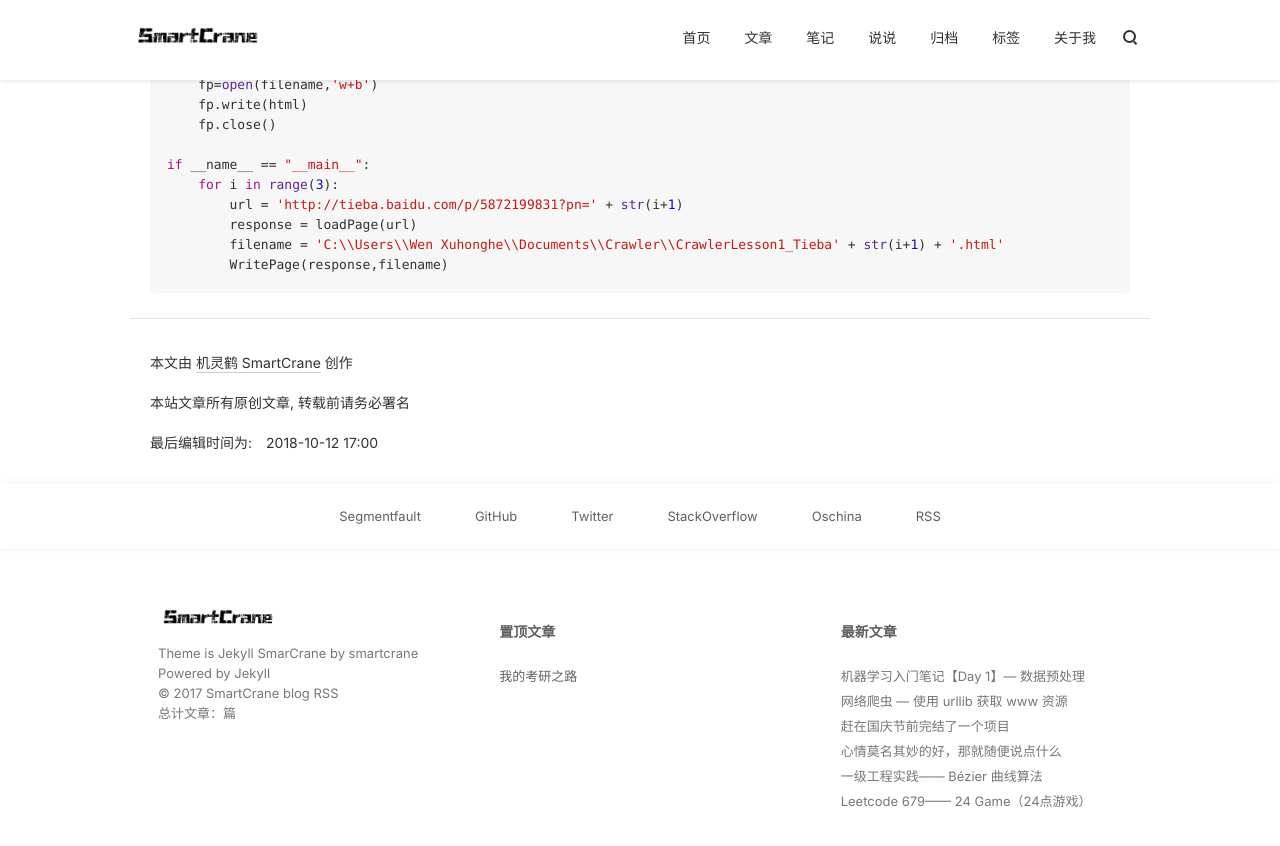
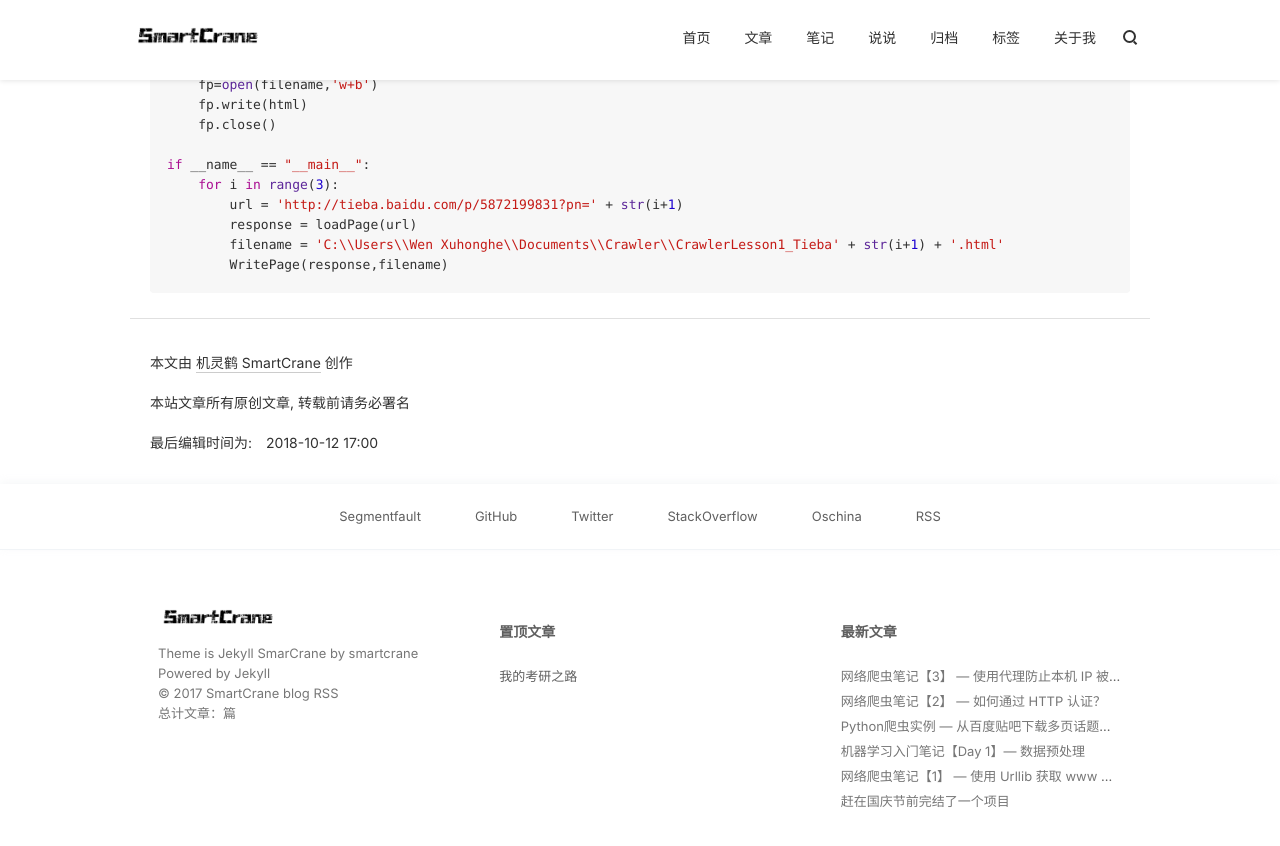
Before and after one commit to smartcrane2/smartcrane2.github.io, a Jekyll site: the page built from _posts/Crawler/2018-10-12-Crawler_1.md, in a window 1280 px wide and 900 px high, scrolled down 7396 px. Shown: the top 846 px of the window. Built offline with Jekyll 4.4.1, drawn with Linux system fonts in a browser that asks for light colours; nearby versions of some CDN libraries; comment, search, counter and statistics services are not loaded; some of the changed lines change nothing that is shown; some of the changed text lies outside the part shown.

Commit message:
upload three crawler notes

````diff
--- a/_posts/Crawler/2018-10-12-Crawler_1.md
+++ b/_posts/Crawler/2018-10-12-Crawler_1.md
@@ -1,7 +1,7 @@
 ---
 layout: blog
 note: true
-title:  "网络爬虫 — 使用 urllib 获取 www 资源"
+title:  "网络爬虫笔记【1】 — 使用 Urllib 获取 www 资源"
 tags:
 - 网络爬虫
 - python
--- /dev/null
+++ b/_posts/Crawler/2018-10-17-Crawler_BaiduTieba.md
@@ -0,0 +1,101 @@
+---
+layout: blog
+note: true
+title:  "Python爬虫实例 — 从百度贴吧下载多页话题内容"
+tags:
+- 网络爬虫
+- python
+background: blue
+background-image: http://pf6qvqv35.bkt.clouddn.com/CrawlerCrawlerCoverpage.jpg
+date:   2018-10-17 21:31
+category: 网络爬虫
+---
+
+上周网络爬虫课程中，留了一个实践：从百度贴吧下载多页话题内容。我完成的是从贴吧中一个帖子中爬取多页内容，与老师题目要求的从贴吧中爬取多页话题还是有一定区别的，况且，在老师讲评之后，我瞬间就发现了自己跟老师代码之间的差距了，我在代码书写上还是存在很多不规范不严谨的地方，而且也没有体现出面向对象的思想，所以，重新将这个题目做一遍，学习一下大佬是怎么写的。
+
+## 实例：从百度贴吧下载多页话题内容
+先了解一下百度贴吧 （ [http://tieba.baidu.com/f?](http://tieba.baidu.com/f?)）我们定义几个函数：
+* loadPage(url) 用于获取网页
+* writePage(html,filename) 用于将已获得的网页存储为本地文件
+* tiebaCrawler(url,beginpPage,endPage,keyword)用于调度，提供需要抓取的页面URLs
+* main：程序主控模块，完成基本命令行交互接口
+
+
+```python
+import urllib.request
+import urllib.parse
+
+def loadPage(url):
+    '''
+        Function: Fetching url and accessing the webpage content
+        url: the wanted webpage url
+    '''
+    headers = {
+            'Accept': 'text/html',
+            'User-Agent': 'Mozilla/5.0 (Windows NT 10.0; WOW64) AppleWebKit/537.36 (KHTML, like Gecko) Chrome/68.0.3440.106 Safari/537.36',
+    }
+    print('To send HTTP request to %s ' % url)
+    request = urllib.request.Request(url, headers=headers)
+
+    return urllib.request.urlopen(request).read().decode('utf-8')
+
+def writePage(html, filename):
+    '''
+        Function : To write the content of html into a local file
+        html : The response content
+        filename : the local filename to be used stored the response
+    '''
+    print('To write html into a local file %s ...' % filename)
+    with open(filename, 'w', encoding='utf-8') as f:
+        f.write(str(html))
+    print('Work done!')
+    print('---'*10)
+
+def tiebaCrawler(url, beginPage, endPage, keyword):
+    '''
+        Function: The scheduler of crawler, is used to access every wanted url in turns
+        url: the url of tieba's webpage
+        beginPage: initial page
+        endPage: end page
+        keyword: the wanted keyword
+    '''
+    for page in range(beginPage,endPage+1):
+        pn = (page - 1) * 50
+        queryurl = url + '&pn=' + str(pn)
+        filename = keyword + str(page) + '_tieba.html'
+        writePage(loadPage(queryurl), filename)
+
+
+if __name__ == '__main__':
+    kw = input('Please input the wanted tieba\'s name:')
+    beginPage = int(input('The beginning page number:'))
+    endPage = int(input('The ending page number:'))
+
+    # 百度贴吧查询 url 例子：http://tieba.baidu.com/f?ie=utf-8&kw=%E8%B5%B5%E4%B8%BD%E9%A2%96&red_tag=m2239217474
+    url = 'http://tieba.baidu.com/f?ie=utf-8&'
+    key = urllib.parse.urlencode({'kw':kw})
+    queryurl = url + key
+
+    tiebaCrawler(queryurl, beginPage, endPage, kw)
+```
+
+    Please input the wanted tieba's name:赵丽颖
+    The beginning page number:1
+    The ending page number:3
+    To send HTTP request to http://tieba.baidu.com/f?ie=utf-8&kw=%E8%B5%B5%E4%B8%BD%E9%A2%96&pn=0
+    To write html into a local file 赵丽颖1_tieba.html ...
+    Work done!
+    ------------------------------
+    To send HTTP request to http://tieba.baidu.com/f?ie=utf-8&kw=%E8%B5%B5%E4%B8%BD%E9%A2%96&pn=50
+    To write html into a local file 赵丽颖2_tieba.html ...
+    Work done!
+    ------------------------------
+    To send HTTP request to http://tieba.baidu.com/f?ie=utf-8&kw=%E8%B5%B5%E4%B8%BD%E9%A2%96&pn=100
+    To write html into a local file 赵丽颖3_tieba.html ...
+    Work done!
+    ------------------------------
+
+
+## 心得收获
+1. 将功能尽量拆分开来，每个函数只做一件事儿，控制好函数的输入和输出，体现面向对象的思想。
+2. 每个函数都要写备注（格式如上文代码中），讲清楚两件事，a.函数是做什么用的？b.函数的参数各表示什么？交代清楚了这些，不仅可以大大增加代码的可读性，还可以督促自己规范代码。
--- /dev/null
+++ b/_posts/Crawler/2018-10-18-Crawler_2.md
@@ -0,0 +1,230 @@
+---
+layout: blog
+note: true
+title:  "网络爬虫笔记【2】 — 如何通过 HTTP 认证？"
+tags:
+- 网络爬虫
+- python
+background: blue
+background-image: http://pf6qvqv35.bkt.clouddn.com/CrawlerCrawlerCoverpage.jpg
+date:   2018-10-18 15:31
+category: 网络爬虫
+---
+
+登陆网页前遇到的要求输入用户名和密码的程序，通常称为身份认证程序。HTTP 认证可以保护一个作用域（成为一个 realm）内的资源不受非法访问。当一个请求要求取得受保护的资源时，网页服务器回应一个 401 Unauthorized error 错误码。这个回应包含了一个指定验证方法和领域的 WWW-Authenticate 头信息。把这个领域想象成一个存储着用户名和密码的数据库，它将被用来标识受保护资源的有效用户。比如网站使用 http basic auth 时，尝试访问该网站上标识为 “Private Files”的资源，服务器相应可能是：WWW-Authenticate：Basic realm = "Private Files"。
+
+HTTP 规范中定义了两种认证模式：Basic Auth 和 Digest Auth，认证的基本过程是：
+    * Basic Auth
+        1. 客户请求访问网页
+        2. 服务器返回 401 错误，要求认证。
+        3. 客户端重新提交请求并附以认证信息，这部分信息将被编码；
+        4. 服务器检查信息，通过则以正常服务页面，否则返回 401 错误
+    * Digest Auth （使用 MD5 散列算法处理密钥）
+        1. 客户发送请求
+        2. 收到一个 401 消息，包含一个 Challenge 和一个 Nonce
+        3. 客户将用户名密码和 401 消息返回的 challenge 一起 MD5 加密后传给服务器
+        4. 服务器检查是否合法。
+***
+
+### 1. 掌握自定义 Opener 的方法
+urllib.request.urlopen() 调用了 HTTPHandler 来处理`无错误的 HTTP 请求`，它的功能是有限的。对于 urllib.request.urlopen() 不支持的功能，我们可以通过自己定义 opener，调用其它 Handler 实现。 urllib 中的 opener 都是 urllib.request.OpenerDirector 类的实例。OpenerDirector 类管理着 Handler 对象集合，这些 Handlers 完成实际的 http 请求工作，每个 Handler 实现了一种特定协议或选项内容。OpenerDirector 作为一个组合型对象，调用各种 Handlers 打开请求的 URL。例如：HTTPHandler 执行 HTTP GET 和 POST 请求，处理无错误返回；HTTPRedirectHandler 自动处理 HTTP 301、302、303 和 307 的重定型错误；HTTPDigestAuthHandler 处理 digest 认证。
+
+自定义的 Opener 对象都由 OpenerDirector 加载不同的 Handler 来生成。
+
+自定义 opener 需要先初始化一个 OpenerDirector，使用 build_opener 方法实现，这是一个使用调用单一函数调用多个 Handlers 生成 opener 实例的方法。
+install_opener 可以用于生成一个 opener 对象，形成全局默认的opener，这时再次使用 urlopen 时，不再使用系统原 opener，而是使用自定义的 opener。
+不准备替换全局默认的 opener 时，可以使用 opener 实例中的 open 方法，访问 url。
+
+
+```python
+# 自定义Opener
+import urllib.request
+
+# demo 1
+
+httphandler = urllib.request.HTTPHandler()
+opener = urllib.request.build_opener(httphandler)
+request = urllib.request.Request('http://www.baidu.com/')
+response = opener.open(request)
+
+print(response.read().decode('utf-8'))
+```
+
+
+```python
+# 自定义 opener
+# demo 2
+# 在开发中，如果需要了解 HTTPHandler 的调试信息，可以使用下列语句，无需输出语句
+
+httphandler = urllib.request.HTTPHandler(debuglevel=1)
+opener = urllib.request.build_opener(httphandler)
+request = urllib.request.Request('http://www.baidu.com')
+response = opener.open(request)
+```
+
+    send: b'GET / HTTP/1.1\r\nAccept-Encoding: identity\r\nHost: www.baidu.com\r\nConnection: close\r\nUser-Agent: Python-urllib/3.5\r\n\r\n'
+    reply: 'HTTP/1.1 200 OK\r\n'
+    header: Bdpagetype header: Bdqid header: Cache-Control header: Content-Type header: Cxy_all header: Date header: Expires header: P3p header: Server header: Set-Cookie header: Set-Cookie header: Set-Cookie header: Set-Cookie header: Set-Cookie header: Set-Cookie header: Set-Cookie header: Vary header: X-Ua-Compatible header: Connection header: Transfer-Encoding
+
+
+```python
+# 自定义 opener
+# demo 3
+# 使用 install_opener 方法使自定义的 opener 成为全局默认的 opener
+
+request = urllib.request.Request('http://www.baidu.com')
+httphandler = urllib.request.HTTPHandler()
+opener = urllib.request.build_opener(httphandler)
+urllib.request.install_opener(opener)
+
+a = urllib.request.urlopen(request).read().decode('utf-8')
+print(a)
+```
+
+### 2. 掌握 HTTP Basic authentication 方法
+若 Server 采用 Basic Auth 保护资源，那么你访问这些被保护资源时，就会看到一个用户认证表单，要求输入用户名和密码。用户输入后，用户名和密码都会以 Base64 编码形式发送给服务器。认证的基本过程是：
+1. 客户请求访问网页
+2. 服务器端返回 401 错误，要求认证（401 消息的头里面带了 challenge 信息，例如：认证头 WWW-Authenticate: Basic realm = "zhouhh@mydomain.com"）
+3. 客户端重新提交请求并附以认证信息，这部分信息将会被编码
+4. 服务器检查信息，通过则给以正常服务页面，否则返回 401 错误。
+
+第一次服务器返回 401 错误时，会返回 headers 字典信息，其中会包含信息：WWW-Authenticate：Basic realm = "cPanel"。我们假定一直用户名和密码，之后利用一定的编码格式将 realm 名，用户名，密码等信息编码；编码之后就可以传递服务器，认证就可通过。
+
+
+```python
+# HTTP basic auth case
+# 实例1 ：httpbin.org 提供了 Auth demo
+# 使用前先登陆该网站，进行设置后可获得相应示例的 request url，复制该 url 到本程序作为初始访问的 url。
+
+import urllib.request
+import urllib.error
+import urllib.parse
+
+# 我设定的用户名为 wxhh ，密码为 123456
+url = 'http://www.httpbin.org/basic-auth/wxhh/123456'
+headers = {
+    'Accept': 'text/html,application/xhtml+xml,application/xml;q=0.9,image/webp,image/apng,*/*;q=0.8',
+    'User-Agent': 'Mozilla/5.0 (Windows NT 10.0; WOW64) AppleWebKit/537.36 (KHTML, like Gecko) Chrome/68.0.3440.106 Safari/537.36'
+    }
+
+username = 'wxhh'
+password = '123456'
+
+# 若我们将 username 写错，如username = 'wxhh1'
+# 则运行结果为：HTTP Error 401: UNAUTHORIZED
+
+request = urllib.request.Request(url,headers=headers)
+
+# Create a password manager
+passmgr = urllib.request.HTTPPasswordMgrWithDefaultRealm()
+
+# Because we have put None at the start
+# it will always use this username / password combination for urls
+# for which the url is a super-url
+passmgr.add_password(None,url,username,password)
+
+# create the AuthHandler
+authhandler = urllib.request.HTTPBasicAuthHandler(passmgr)
+
+opener = urllib.request.build_opener(authhandler)
+
+try:
+    with opener.open(request) as response:
+        print(response.status)
+        print(response.read().decode('utf-8'))
+except urllib.error.URLError as e:
+    print(e)
+except urllib.error.HTTPError as e:
+    print(e)
+    print(e.headers)
+except:
+    print('Unknown error')
+```
+
+    200
+    {
+      "authenticated": true,
+      "user": "wxhh"
+    }
+
+
+
+### 3. 掌握 HTTP Digest Auth 方法
+Basic Auth 是一种很不安全的认证方式，如果有人截留了合法用户成功认证的过程，那么就可以解码 Base64 编码的 username 和 password，实现重放攻击。
+这种认证方式较 Basic Auth 安全一些，因为它不会讲密码明文发送给服务器。Digest Auth 使用 MD5 散列算法处理密钥，防止了密钥被窃取后解密（当然这安全也并不稳妥）。具体情况可以参考 tfc2617 文档。
+使用 Digest Auth 认证的基本过程：
+1. 客户发送请求后
+2. 收到一个 401（未授权）消息，包含一个 Challenge 和一个唯一的字符串：nonce（其值每次请求都不一样）
+3. 客户将用户名密码和 401 消息返回的 Challenge 一起 MD5 加密之后传给服务器（这样即使有窃听，也无法进行重放攻击）
+4. 服务器检查是否合法
+
+通常在第 2 步会收到下列响应头信息（部分）：
+ >www-authenticate: Digest realm="me@kennethreitz.com",
+ nonce="bd66cd6ebd97952de63c027ebc175f5f", qop="auth",
+ opaque="33ab5186c75988ba5712c61874eaa041", algorithm=MD5, stale=FALSE
+
+**参数解释：**
+* www-authenticate : http 中用于提供认证信息的一个标头
+* realm ：表示保护域，其值可以是一个简单的字符串（ rfc2617 上要求是一个 Email 类型的字符串）
+* qop ：是认证的（校验）方式，这个信息比较重要，对后面 md5 加密过程有影响
+* nonce ：表示一次性会话密钥，其值是一个字符串，每次登录服务器都会产生一个新的随机字符串作为 nonce 值；如果不严格，可以随机生成一个 GUID（即唯一、不重复的）；如果严格，则需要包含时间信息、客户端 IP 信息和其他信息，因为认证过程的时间很短，所以如果服务器收到认证信息后发现这个时间和服务器的时间相去甚远，那说明不正常，直接拒绝，以防止攻击。附有客户端 IP 信息有利于服务器了解哪些 IP 持续试探，可以将其置入 blacklist。这些严格的做法主要是为了防止攻击。在 rfc2617 上有较为详细的描述。
+* opaque ：由服务器指定的一个字符串，通常是 Base64 或 hexadecimal 编码数据，这个字符串由服务器发送给客户端后，客户端会原样传回，它只是透传而已。事实上，上面的那些域，客户端还是会原样返回的，但是返回时除了以上的那些域之外，还会增加新的内容进来。
+* algorithm ：表示加密算法，通常为 MD5 散列算法，并不是严格的加密。
+* stale ：一个标志位，用来指示前一个请求是否被拒绝了。
+
+
+```python
+# 尝试通过 http digest auth
+# 首先在 httpbin.org 网站上设置 auth-digest-auth，并获得测试用的 url
+
+import urllib.request
+import urllib.error
+
+def auth():
+    url = 'http://www.httpbin.org/digest-auth/auth/wxhh1/1234567'
+    username = 'wxhh1'
+    password = '123456'   # 密码故意写错，查看服务器返回的 401 错误信息
+    realm = 'me@kennethreitz.com'
+
+    headers = {
+        'Accept': 'text/html,application/xhtml+xml,application/xml;q=0.9,image/webp,image/apng,*/*;q=0.8',
+        'User-Agent': 'Mozilla/5.0 (Windows NT 10.0; WOW64) AppleWebKit/537.36 (KHTML, like Gecko) Chrome/68.0.3440.106 Safari/537.36'
+    }
+    request = urllib.request.Request(url,headers=headers)
+
+    try:
+        passmgr = urllib.request.HTTPPasswordMgr()
+        passmgr.add_password(realm=realm,uri=url, user=username, passwd=password)
+        authHandler = urllib.request.HTTPDigestAuthHandler(passmgr)
+
+        opener = urllib.request.build_opener(authHandler)
+
+        with opener.open(request) as response:
+            print(response.status)
+            print(response.read().decode('utf-8'))
+
+    except urllib.error.HTTPError as e:
+        print(e)
+        print(e.headers)
+    except urllib.error.URLError as e:
+        print(e)
+    except:
+        print("Unknown Error!")
+
+if __name__ == "__main__":
+    auth()
+```
+
+    HTTP Error 401: digest auth failed
+    Connection: close
+    Server: gunicorn/19.9.0
+    Date: Thu, 18 Oct 2018 08:56:33 GMT
+    Content-Type: text/html; charset=utf-8
+    Content-Length: 0
+    Www-Authenticate: Digest realm="me@kennethreitz.com", nonce="3a6bc7bd32670e7028a49af70c91fb0f", qop="auth", opaque="ee4b5e7cbd4d2de7462ca887218b0302", algorithm=MD5, stale=FALSE
+    Set-Cookie: stale_after=never; Path=/
+    Set-Cookie: last_nonce=1bb42ac7d4aa2fbb8941e3b0e22cb439; Path=/
+    Set-Cookie: fake=fake_value; Path=/
+    Access-Control-Allow-Origin: *
+    Access-Control-Allow-Credentials: true
+    Via: 1.1 vegur
--- /dev/null
+++ b/_posts/Crawler/2018-10-18-Crawler_3.md
@@ -0,0 +1,189 @@
+---
+layout: blog
+note: true
+title:  "网络爬虫笔记【3】 — 使用代理防止本机 IP 被封"
+tags:
+- 网络爬虫
+- python
+background: blue
+background-image: http://pf6qvqv35.bkt.clouddn.com/CrawlerCrawlerCoverpage.jpg
+date:   2018-10-18 21:00
+category: 网络爬虫
+---
+
+使用代理是对抗反爬虫机制的常用做法。很多网站会检测某一段时间某个外来 IP 地址对服务器的访问次数等信息。如果访问次数或方式不符合安全策略，就会禁止该外来 IP 对服务器的访问。所以，爬虫设计者可以用一些代理服务器，使自己真实 IP 地址被隐藏，免于被禁止。
+
+**urllib 中使用 ProxyHandler 来设置代理服务器的使用**
+
+网络上通常有两类代理：免费代理、收费代理。免费代理可以通过百度/Google 搜索，或从以下网站查找：西刺免费代理IP、快代理免费代理、Proxy360代理、全网代理IP ...
+* 免费开放代理一般会有好多人在使用，而且代理有寿命短、速度慢、匿名度不高、HTTP/HTTPS支持不稳定等缺点（正所谓，免费没好货）
+* 专业爬虫工程师或爬虫公司会使用高质量的私密代理，这些代理通常要找专门的代理供应商购买，再通过用户名/密码授权使用（正所谓，舍不得孩子套不到狼）
+
+可以组织一个代理列表，在一定时间策略下，随机使用，免于被 server 禁止访问。
+
+
+```python
+# 使用代理
+# demo 1 ：使用 ProxyHandler 通过指定一个免费代理访问目标网站
+import urllib.request
+
+request = urllib.request.Request('http://www.baidu.com')
+
+# 例子里是找的免费代理，说不准什么时候就失效了
+proxy_support = urllib.request.ProxyHandler({'http':'210.1.58.212:8080'})
+
+opener = urllib.request.build_opener(proxy_support)
+response = opener.open(request)
+print(response.read().decode('utf-8'))
+```
+
+
+```python
+# 使用代理
+# demo 2 ：使用有身份认证的代理
+
+import urllib.request
+
+# 这里的用户名和密码以及代理都是瞎填的，用的时候自行换能用的用
+# 流程就是这么个流程，办法就是这么个办法。理解万岁。
+username = 'leo'
+password = 'leo'
+proxydict = {'http':'106.185.26.199:25'}
+
+proxydict['http'] = username + ':' + password + '@' + proxydict['http']
+httpWithProxyHandler = urllib.request.ProxyHandler(proxydict)
+
+opener = urllib.request.build_opener(httpWithProxyHandler)
+request = urllib.request.Request('http://www.baidu.com')
+
+resp = opener.open(request)
+print(resp.read().decode('utf-8'))
+```
+
+
+```python
+# 使用代理
+# demo 3 ：使用 urllib 推荐的做法改进上述过程
+username = 'leo'
+password = 'leo'
+proxyserver = {'106.185.26.199:25'}
+
+# 1. 构建一个密码管理对象，用来保存需要处理的用户名和密码
+passwordMgr = urllib.request.HTTPPasswordMgrWithDefaultRealm()
+
+# 2. 添加用户信息，第一个参数 realm 是与远程服务器相关的域的信息，默认为None，可通过 response 头查看
+#    后面的三个参数分别为：代理服务器，用户名，密码
+passwordMgr.add_password(None, proxyserver, username, password)
+
+# 3. 构建一个代理基础用户名/密码验证的 Handler 对象，参数为密码管理对象
+proxyauth_handler = urllib.request.ProxyBasicAuthHandler(passwordMgr)
+
+# 4. 通过 build_opener() 定义 opener 对象
+opener = urllib.request.build_opener(proxyauth_handler)
+
+# 5. 构造请求 request
+request = urllib.request.Request('http://www.baidu.com')
+
+# 6. 使用自定义 opener 发送请求
+response = opener.open(request)
+
+# 7. 打印响应内容
+print(response.read().decode('utf-8'))
+```
+
+
+```python
+# 使用代理
+# demo 4 ：使用从 http://www.goubanjia.com/，www.kuaidaili.com/dps 获取的代理列表
+# 可以使用快代理在线测试代理可行性
+
+import random
+
+# 10月18日 从快代理网站上找的免费代理。
+proxylist = [
+    {'http':'210.1.58.212:8080'},
+    {'http':'106.185.26.199:25'},
+    {'http':'124.206.192.210:38621'},
+    {'http':'222.249.224.61:48114'},
+    {'http':'115.218.217.184:9000'},
+    {'http':'183.129.244.17:10010'},
+    {'http':'120.26.199.103:8118'},
+]
+
+def randomTryProxy(retry):
+    '''
+        Function : choose a proxy from the proxy list RANDOMLY!
+        retry : number of retry
+    '''
+    # 策略 1 随机选
+    try:
+        proxy = random.choice(proxylist)
+
+        print('Try %s : %s' %(retry, proxy))
+
+        httpProxyHandler = urllib.request.ProxyHandler(proxy)
+        opener = urllib.request.build_opener(httpProxyHandler)
+        request = urllib.request.Request('http://www.baidu.com')
+        response = opener.open(request,timeout = 5)
+
+        print('Worked !')
+
+    except:
+        print('Connect error:Please retry')
+        if retry > 0:
+            randomTryProxy(retry-1)
+
+def inorderTryProxy(proxy):
+    '''
+        Function : choose a proxy from the proxy list RANDOMLY!
+        retry : index of proxy
+    '''
+    # 策略 2 ：依次尝试选择
+    try:
+
+        print('Try %s ' %(proxy))
+
+        httpProxyHandler = urllib.request.ProxyHandler(proxy)
+        opener = urllib.request.build_opener(httpProxyHandler)
+        request = urllib.request.Request('http://www.baidu.com')
+        response = opener.open(request,timeout = 5)
+
+        print('Worked !')
+
+    except:
+        print('Connect error:Please retry')
+
+
+if __name__ == '__main__':
+    # 随机筛选适合代理列表中大部分能用的情况
+    randomTryProxy(5)
+    print('--'*20)
+    # 依次尝试适合代理列表中大部分不可用的情况
+    for p in proxylist:
+        inorderTryProxy(p)
+
+```
+
+    Try 5 : {'http': '115.218.217.184:9000'}
+    Connect error:Please retry
+    Try 4 : {'http': '115.218.217.184:9000'}
+    Connect error:Please retry
+    Try 3 : {'http': '222.249.224.61:48114'}
+    Connect error:Please retry
+    Try 2 : {'http': '210.1.58.212:8080'}
+    Worked !
+    ----------------------------------------
+    Try {'http': '210.1.58.212:8080'}
+    Worked !
+    Try {'http': '106.185.26.199:25'}
+    Connect error:Please retry
+    Try {'http': '124.206.192.210:38621'}
+    Connect error:Please retry
+    Try {'http': '222.249.224.61:48114'}
+    Connect error:Please retry
+    Try {'http': '115.218.217.184:9000'}
+    Connect error:Please retry
+    Try {'http': '183.129.244.17:10010'}
+    Connect error:Please retry
+    Try {'http': '120.26.199.103:8118'}
+    Connect error:Please retry
````
